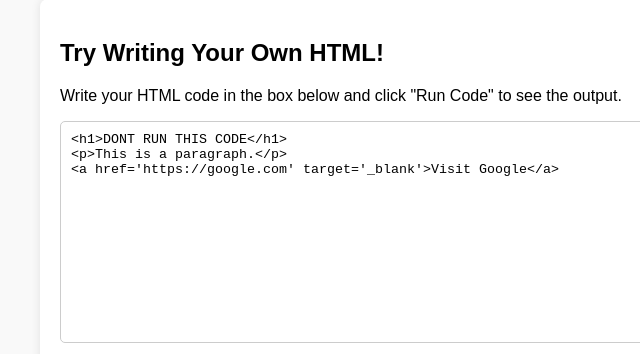
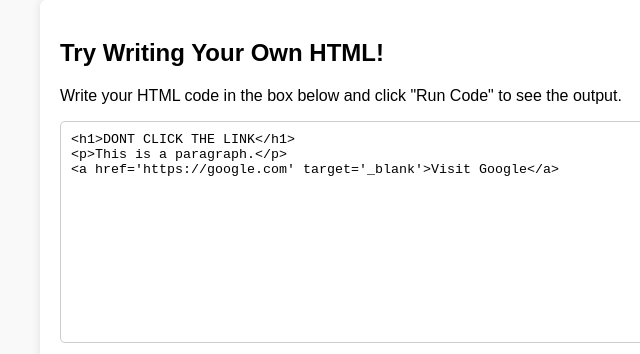
Before and after one commit to jericho3110/ALGORITHM-GROUP1, a plain HTML site: page index.html in a window 1280 px wide. Shown: the part 2420-2774 px from the top of the page, 0-640 px from the left. Drawn offline with Linux system fonts and the light colour scheme.

Commit message:
funny moments

```diff
--- a/index.html
+++ b/index.html
@@ -169,7 +169,7 @@
         <h2>Try Writing Your Own HTML!</h2>
         <p>Write your HTML code in the box below and click "Run Code" to see the output.</p>
         <textarea id="codeEditor">
-&lt;h1&gt;DONT RUN THIS CODE&lt;/h1&gt;
+&lt;h1&gt;DONT CLICK THE LINK&lt;/h1&gt;
 &lt;p&gt;This is a paragraph.&lt;/p&gt;
 &lt;a href='https://google.com' target='_blank'&gt;Visit Google&lt;/a&gt;
         </textarea>
```
